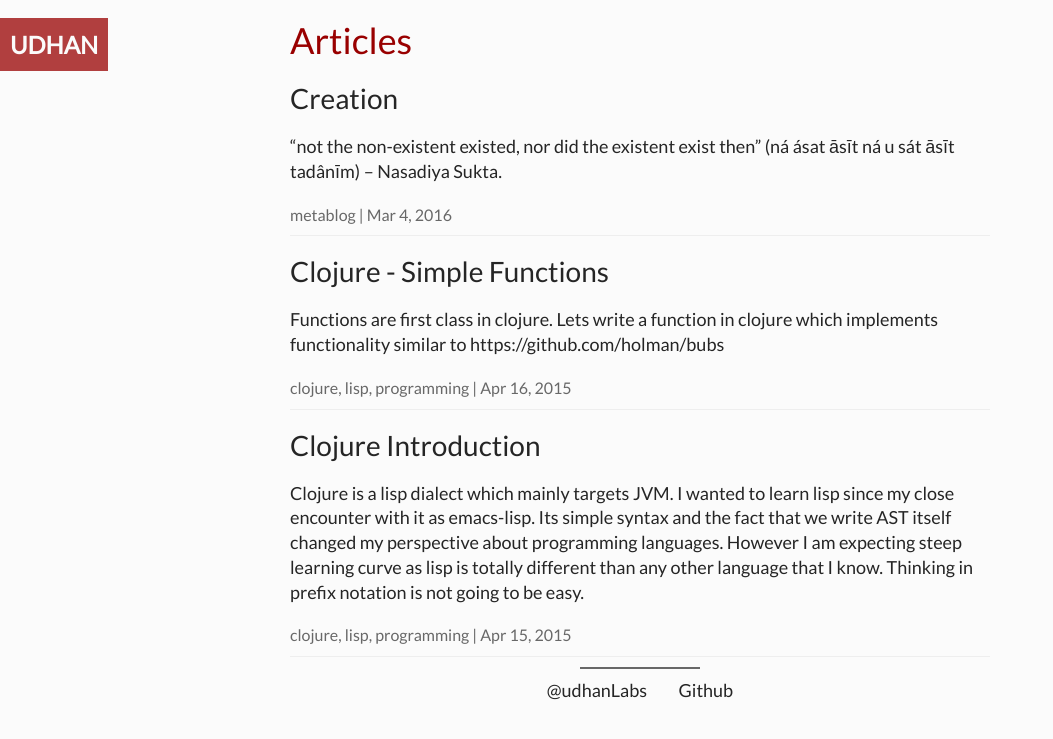
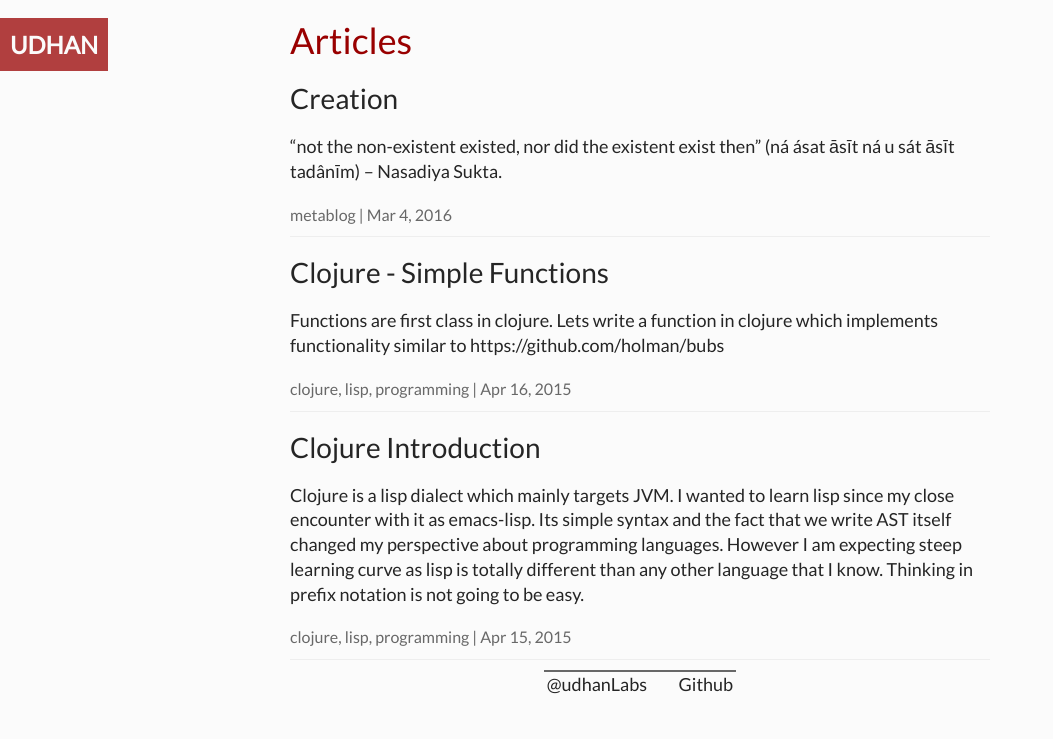
Before and after one commit to udhan/udhan, a Jekyll site: the page built from index.html, in a window 1280 px wide. Shown: the top 739 px of the page, without its empty margins (0-1053 px from the left). Built offline with Jekyll 4.4.1, drawn with Linux system fonts in a browser that asks for light colours.

Commit message:
Updated horizontal lines

```diff
--- a/css/main.css
+++ b/css/main.css
@@ -6,7 +6,7 @@
 */
 
 
-figure, pre, code, body, ul, ol, li, h1, h2, h3, h4  {
+figure, pre, code, body, ul, ol, li, hr, h1, h2, h3 {
     margin:0;
 }
 
@@ -97,6 +97,7 @@ hr {
     height:1px;
     width:100%;
     background-color:#eee;
+    margin-top:1rem;
 }
 .dim {
     color: #686868;
@@ -122,8 +123,9 @@ footer {
 footer hr {
     border:0px none;
     height:2px;
-    width:25%;
+    width:40%;
     background-color:#686868;
+    margin:auto;
 }
 footer span {
     margin: 0px 7px;
```
